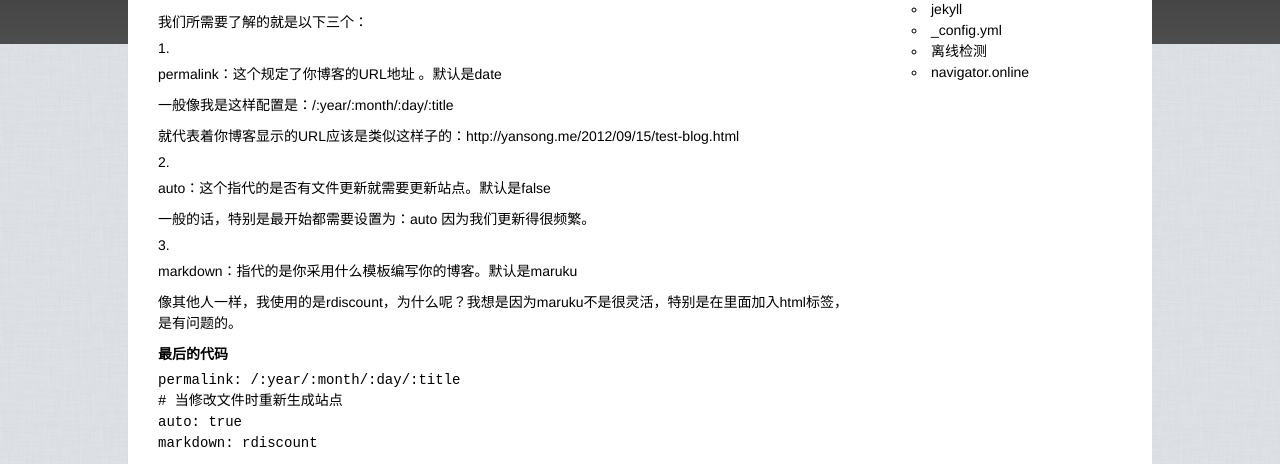
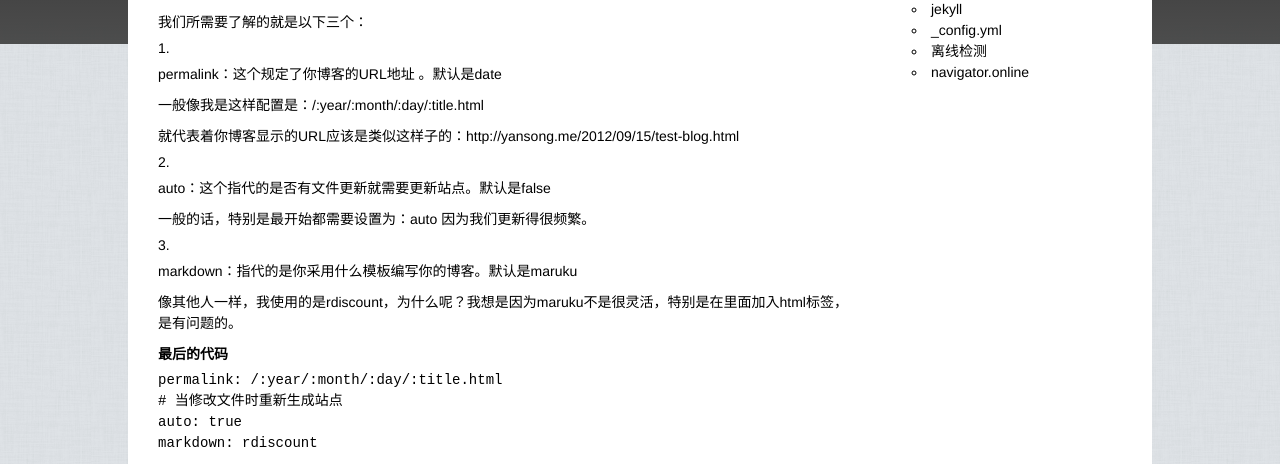
Before and after one commit to yss/yss.github.io, a Jekyll site: the page built from _posts/2012-09-14-set-up-jekyll-blog-I.md, in a window 1280 px wide. Shown: the part 356-820 px from the top of the page. Built offline with Jekyll 4.4.1, drawn with Linux system fonts in a browser that asks for light colours; Markdown is read by kramdown in place of the engine named in the settings.

Commit message:
change links

```diff
--- a/_config.yml
+++ b/_config.yml
@@ -1,4 +1,4 @@
-permalink: /:year/:month/:day/:title
+permalink: /:year/:month/:day/:title.html
 
 # 当修改文件时重新生成站点
 auto: true
--- a/_posts/2012-09-14-set-up-jekyll-blog-I.md
+++ b/_posts/2012-09-14-set-up-jekyll-blog-I.md
@@ -15,7 +15,7 @@
 
 1.  permalink：这个规定了你博客的URL地址 。默认是date
 
-    一般像我是这样配置是：/:year/:month/:day/:title
+    一般像我是这样配置是：/:year/:month/:day/:title.html
 
     就代表着你博客显示的URL应该是类似这样子的：http://yansong.me/2012/09/15/test-blog.html
 
@@ -29,7 +29,7 @@
 
 #### 最后的代码
 
-    permalink: /:year/:month/:day/:title
+    permalink: /:year/:month/:day/:title.html
     # 当修改文件时重新生成站点
     auto: true
     markdown: rdiscount
```
